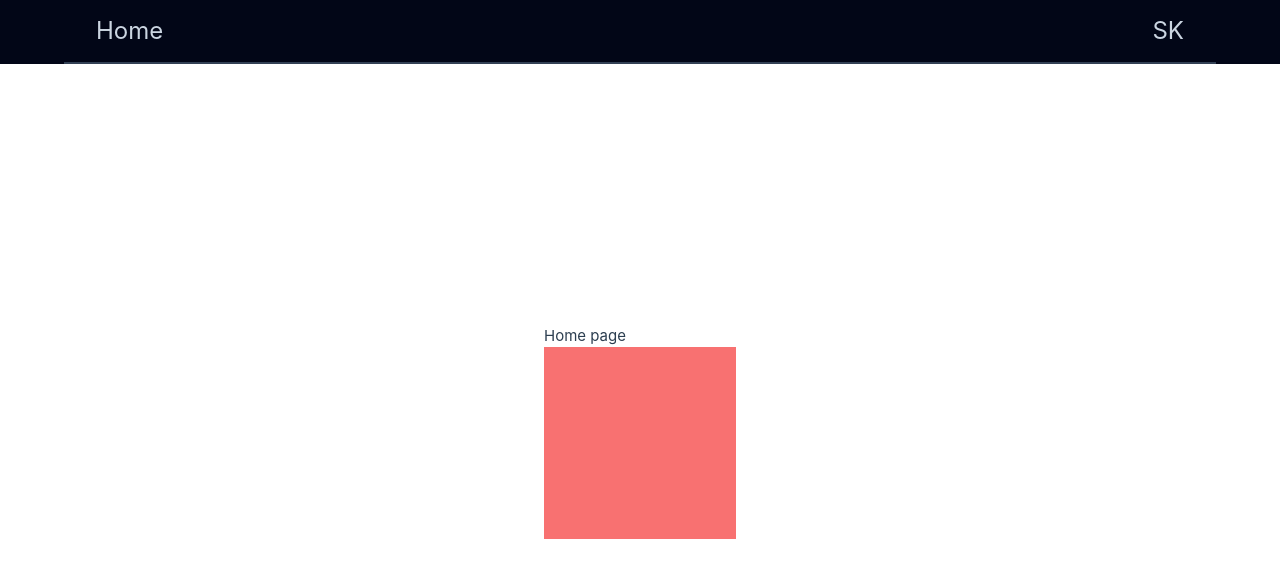
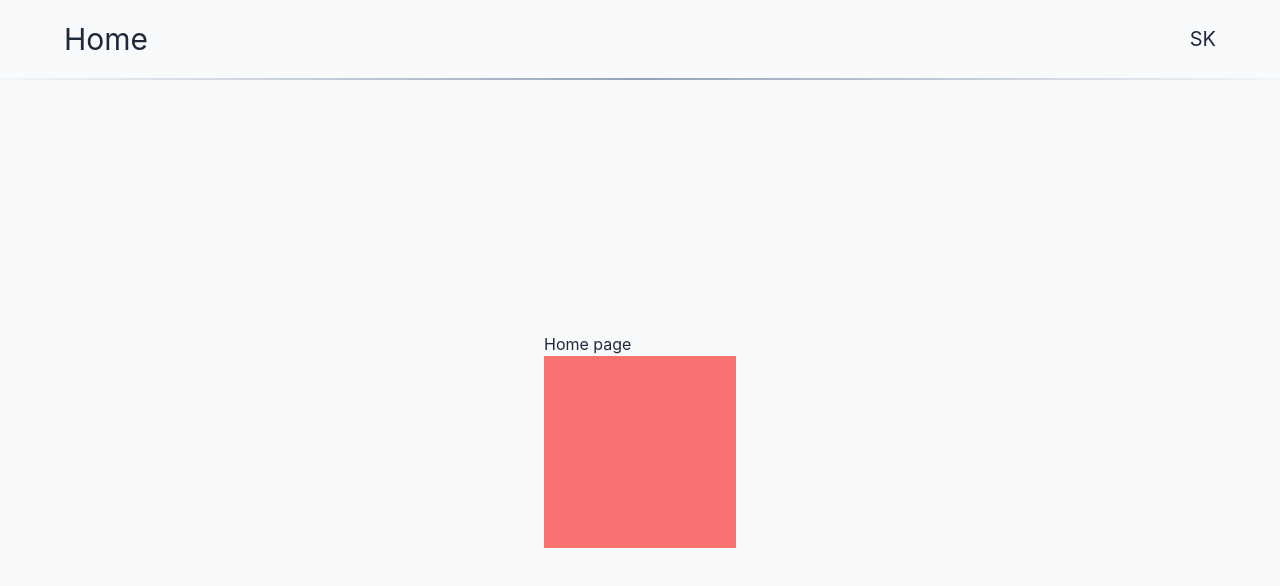
Before and after one commit to PlankoAdam/webte2-sz, a Vue app in the folder frontend/: page / in a window 1280 px wide. Shown: the top 586 px of the page. Built offline with nearby package versions, Linux system fonts and the light colour scheme.

Commit message:
dark/light mode colors, navbar styling

```diff
--- a/frontend/src/App.vue
+++ b/frontend/src/App.vue
@@ -6,17 +6,19 @@ const langStore = useLanguageStore()
 </script>
 
 <template>
-  <nav class="h-16 w-full bg-slate-950 fixed top-0 left-0 text-2xl px-16">
-    <div class="grid grid-cols-2 border-b-2 border-slate-700 px-8 h-full content-center">
-      <div>
-        <RouterLink class="text-slate-300 hover:text-slate-50 transition-all" to="/"
+  <nav class="h-20 w-full fixed top-0 left-0 px-16">
+    <div class="grid grid-cols-2 h-full content-center">
+      <div class="text-3xl content-center">
+        <RouterLink
+          to="/"
+          class="inline-block hover:text-[var(--color-heading)] hover:-translate-y-1 hover:drop-shadow-[0_0_10px_var(--color-text)] transition-all"
           >Home</RouterLink
         >
       </div>
-      <div class="text-end">
+      <div class="text-end text-xl content-center">
         <h1
           @click="langStore.change"
-          class="text-slate-300 hover:text-slate-50 transition-all cursor-pointer uppercase"
+          class="cursor-pointer uppercase hover:text-[var(--color-heading)] hover:drop-shadow-[0_0_5px_var(--color-text)] transition-all"
         >
           {{ langStore.t('sk', 'en') }}
         </h1>
@@ -24,7 +26,15 @@ const langStore = useLanguageStore()
     </div>
   </nav>
 
-  <div class="mt-16">
+  <div class="mt-20">
     <RouterView />
   </div>
 </template>
+
+<style scoped>
+nav {
+  border-bottom: 2px solid;
+  border-image: linear-gradient(to right, rgba(0, 0, 0, 0), var(--color-border), rgba(0, 0, 0, 0))
+    30;
+}
+</style>
--- a/frontend/src/assets/base.css
+++ b/frontend/src/assets/base.css
@@ -1,24 +1,22 @@
 /* color palette from <https://github.com/vuejs/theme> */
 :root {
-  --vt-c-white: #ffffff;
-  --vt-c-white-soft: #f8f8f8;
-  --vt-c-white-mute: #f2f2f2;
+  --vt-c-white: rgb(248 250 252);
+  --vt-c-white-soft: rgb(226 232 240);
+  --vt-c-white-mute: rgb(203 213 225);
 
-  --vt-c-black: #181818;
-  --vt-c-black-soft: #222222;
-  --vt-c-black-mute: #282828;
+  --vt-c-black: rgb(15 23 42);
+  --vt-c-black-soft: rgb(30 41 59);
+  --vt-c-black-mute: rgb(51 65 85);
 
-  --vt-c-indigo: #2c3e50;
+  --vt-c-divider-light-1: rgb(148 163 184);
+  --vt-c-divider-light-2: rgb(148 163 184);
+  --vt-c-divider-dark-1: rgb(71 85 105);
+  --vt-c-divider-dark-2: rgb(71 85 105);
 
-  --vt-c-divider-light-1: rgba(60, 60, 60, 0.29);
-  --vt-c-divider-light-2: rgba(60, 60, 60, 0.12);
-  --vt-c-divider-dark-1: rgba(84, 84, 84, 0.65);
-  --vt-c-divider-dark-2: rgba(84, 84, 84, 0.48);
-
-  --vt-c-text-light-1: var(--vt-c-indigo);
-  --vt-c-text-light-2: rgba(60, 60, 60, 0.66);
+  --vt-c-text-light-1: var(--vt-c-black);
+  --vt-c-text-light-2: var(--vt-c-black-soft);
   --vt-c-text-dark-1: var(--vt-c-white);
-  --vt-c-text-dark-2: rgba(235, 235, 235, 0.64);
+  --vt-c-text-dark-2: var(--vt-c-white-soft);
 }
 
 /* semantic color variables for this project */
@@ -31,7 +29,7 @@
   --color-border-hover: var(--vt-c-divider-light-1);
 
   --color-heading: var(--vt-c-text-light-1);
-  --color-text: var(--vt-c-text-light-1);
+  --color-text: var(--vt-c-text-light-2);
 
   --section-gap: 160px;
 }
@@ -79,7 +77,7 @@ body {
     'Droid Sans',
     'Helvetica Neue',
     sans-serif;
-  font-size: 15px;
+  font-size: 16px;
   text-rendering: optimizeLegibility;
   -webkit-font-smoothing: antialiased;
   -moz-osx-font-smoothing: grayscale;
```
